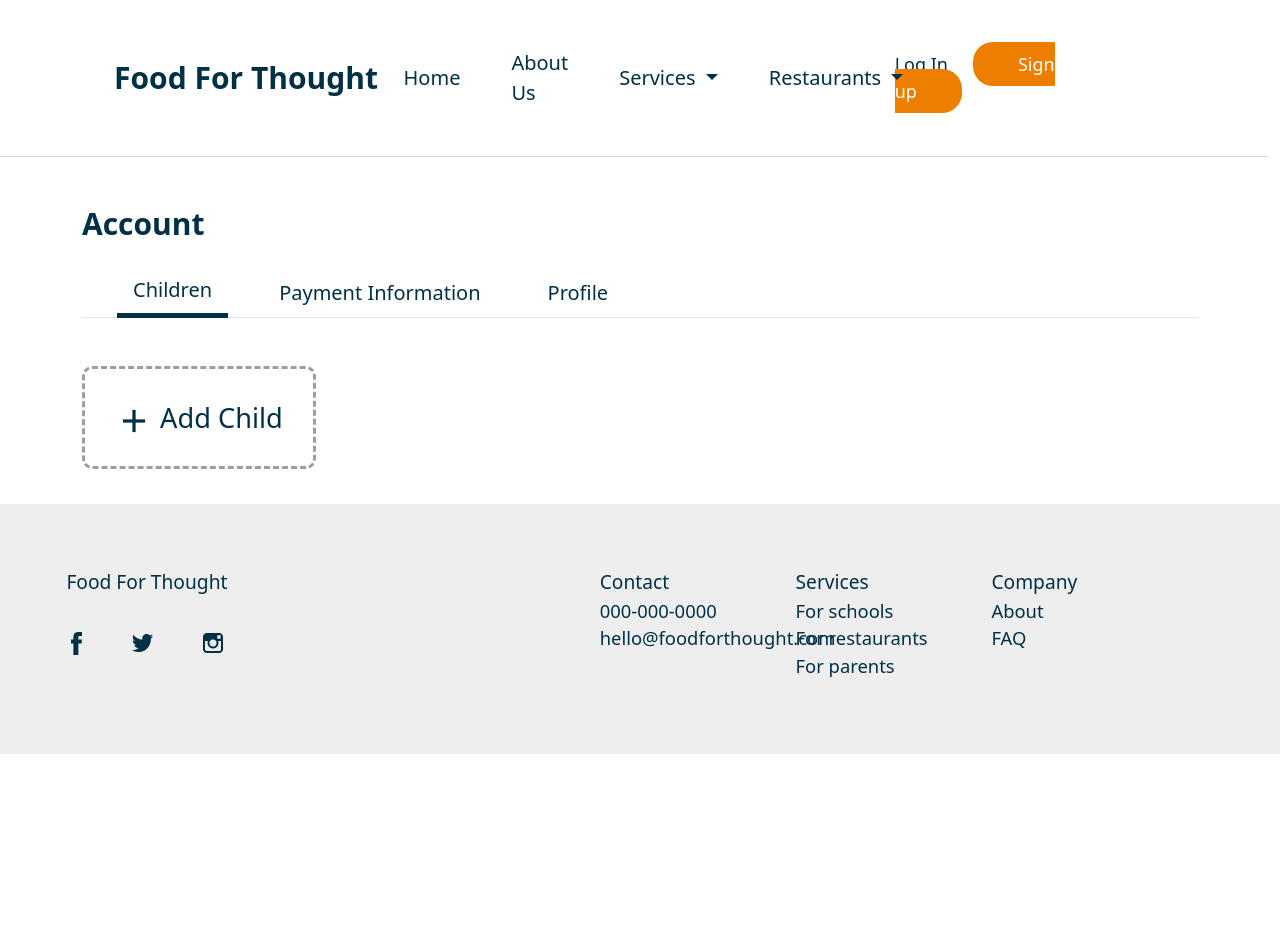
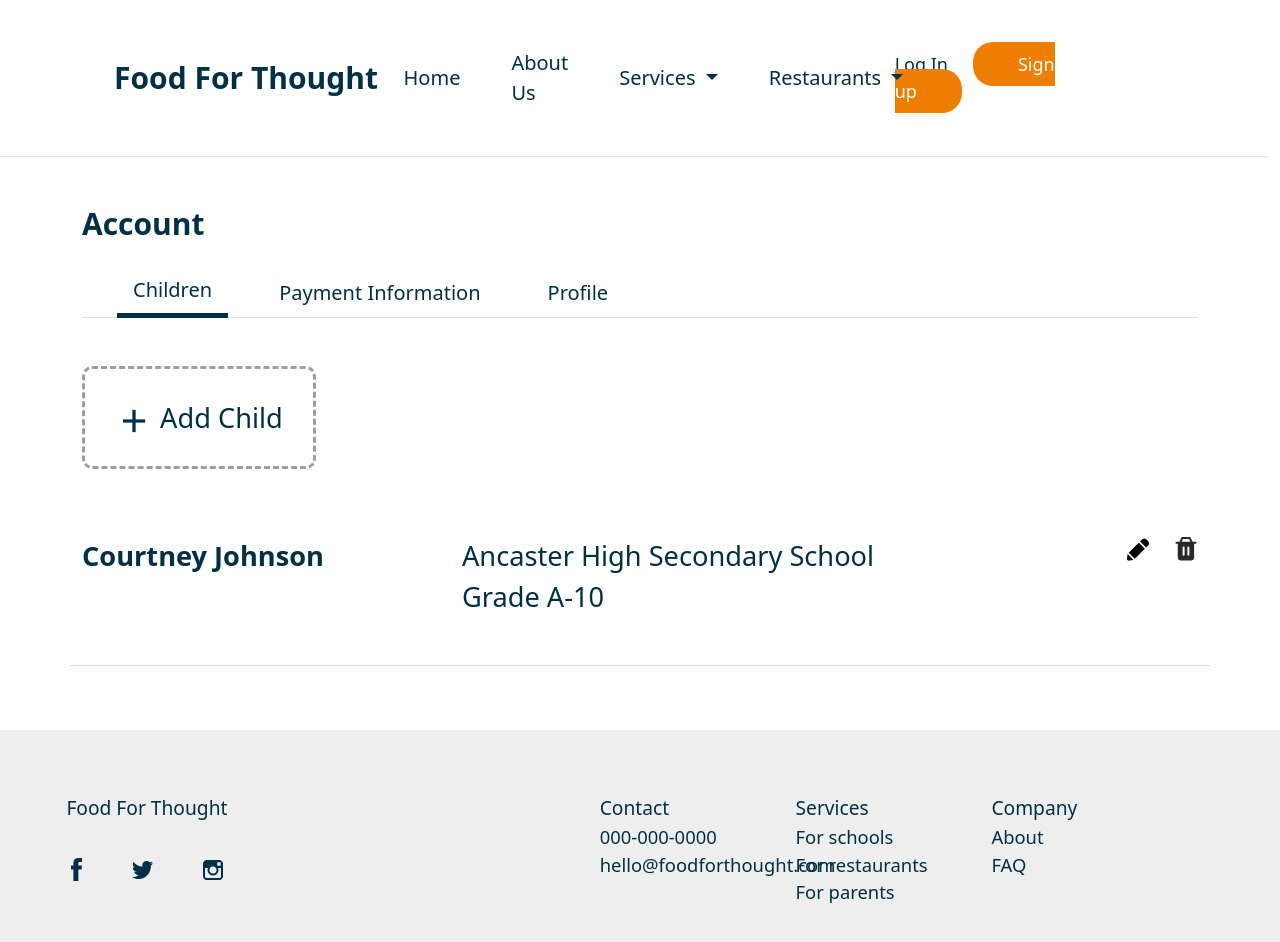
Before and after one commit to ivanLFN/thought-food-vue, a Vue app: page /account in a window 1280 px wide. Shown: the top 942 px of the page. Before the commit the page ends 800 px from the top, so only its background shows below. Built offline with nearby package versions, Linux system fonts and the light colour scheme.

Commit message:
update: adding children items to account page

```diff
--- a/src/components/account_components/ChildrenTab.vue
+++ b/src/components/account_components/ChildrenTab.vue
@@ -94,8 +94,8 @@
             </form>
           </div>
           <div class="d-flex justify-content-center my-5">
-            <div class="row">
-              <div class="col">
+            <div class="row align-items-center">
+              <div class="col text-center">
                 <a
                   href="#"
                   class="white-link"
@@ -103,7 +103,7 @@
                   aria-label="Close"
                 >Cancel</a>
               </div>
-              <div class="col">
+              <div class="col text-center">
                 <a
                   href="#"
                   type="submit"
@@ -112,6 +112,39 @@
               </div>
             </div>
           </div>
+        </div>
+      </div>
+    </div>
+  </div>
+  <div class="mt-5">
+    <div class="child-item py-5 row d-flex">
+      <div class="col-4 child-name">
+        Courtney Johnson
+      </div>
+      <div class="col-7 child-sсhool">
+        Ancaster High Secondary School <br>
+        Grade A-10
+      </div>
+      <div class="col-1">
+        <div class="row">
+          <a
+            class="col"
+            href="#"
+          >
+            <img
+              src="../../../public/images/Group.png"
+              alt="Group"
+            >
+          </a>
+          <a
+            class="col"
+            href="#"
+          >
+            <img
+              src="../../../public/images/Union.png"
+              alt="Union"
+            >
+          </a>
         </div>
       </div>
     </div>
@@ -225,4 +258,24 @@ export default {
   border-radius: 20px;
   border: 1px solid #003046 !important;
 }
+
+.mt-6 {
+  margin-top: 6rem;
+}
+
+.child-name {
+  color: #003046 !important;
+  font-weight: 600 !important;
+  font-size: 1.7rem !important;
+}
+
+.child-sсhool {
+  color: #003046 !important;
+  font-weight: 500 !important;
+  font-size: 1.7rem !important;
+}
+
+.child-item {
+  border-bottom: 1px solid #DADADA;
+}
 </style>
```
Also changed, not shown: public/images/Group.png (added), public/images/Union.png (added).
